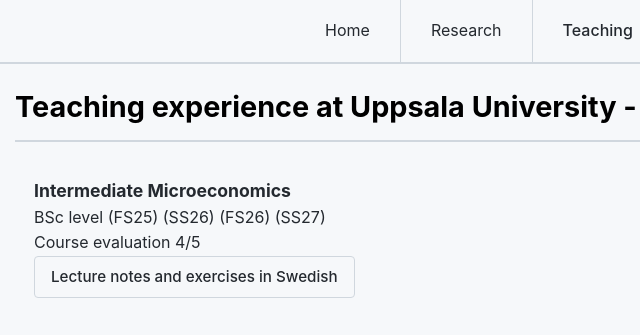
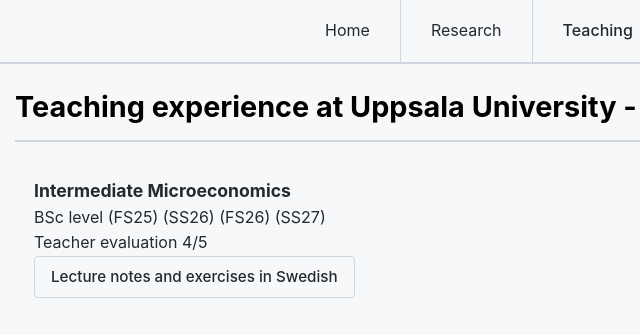
Before and after one commit to marcusrundstrom/marcusrundstrom, a plain HTML site: page teaching.html in a window 1280 px wide. Shown: the top 335 px of the page, 45-685 px from the left. Drawn offline with Linux system fonts and the light colour scheme.

Commit message:
Update teaching.html

```diff
--- a/teaching.html
+++ b/teaching.html
@@ -34,7 +34,7 @@
                 <li>
                     <strong>Intermediate Microeconomics</strong><br>
                     BSc level (FS25) (SS26) (FS26) (SS27)<br>
-                    Course evaluation 4/5<br>
+                    Teacher evaluation 4/5<br>
                     </p>
                     </div>
 
```
